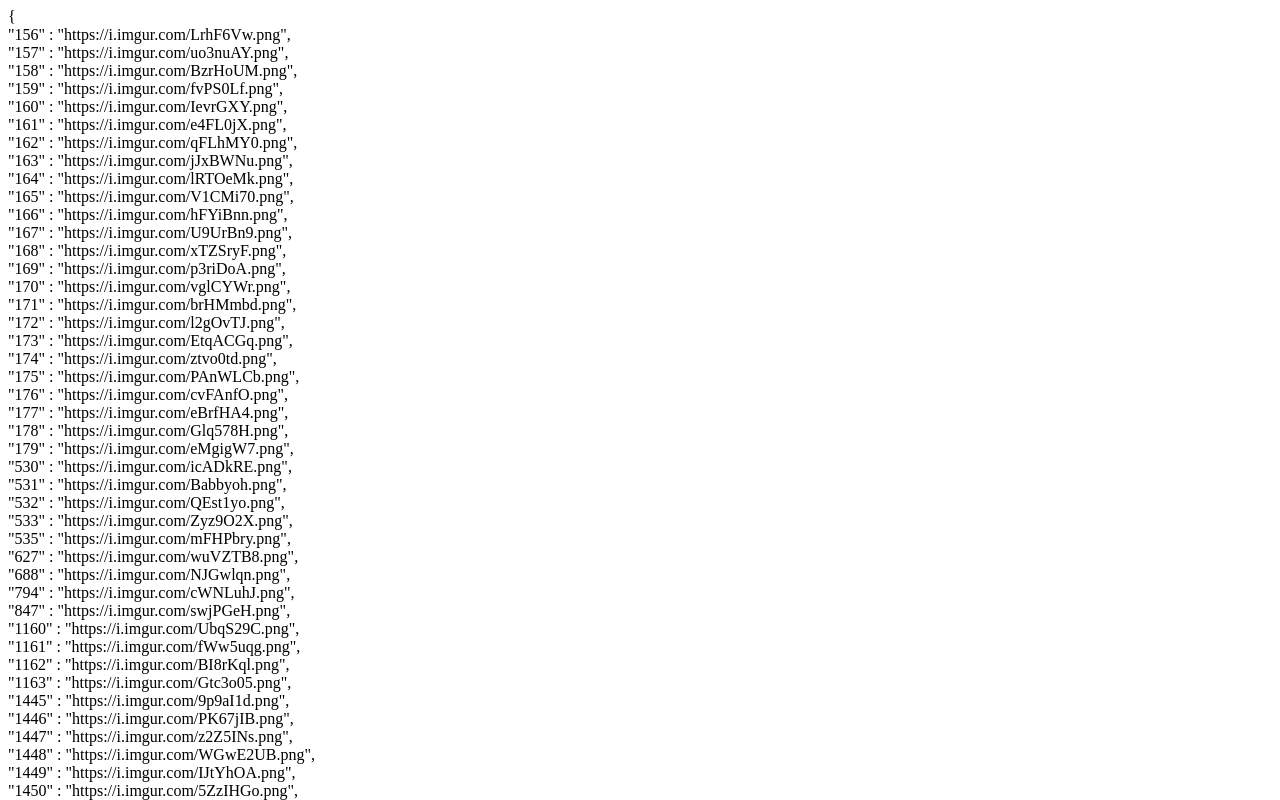
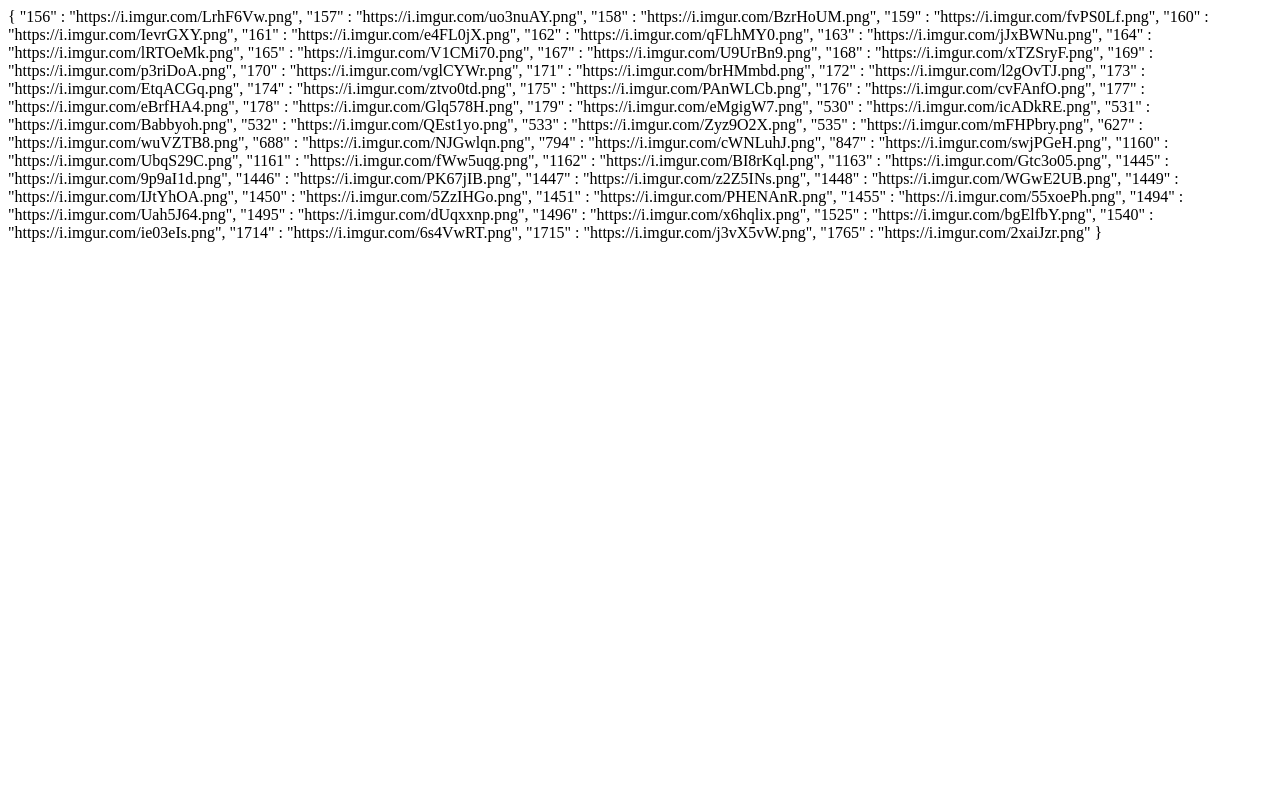
Before and after one commit to AivinXJ/smashgg-bh-images, a plain HTML site: page index.html in a window 1280 px wide. Shown: the top 800 px of the page. Drawn offline with Linux system fonts and the light colour scheme.

Commit message:
Update index.html

```diff
--- a/index.html
+++ b/index.html
@@ -2,113 +2,58 @@
 <title>Brawlhalla Legend Images</title>
 <body>
 {
-<BR>
     "156" : "https://i.imgur.com/LrhF6Vw.png",
-<BR>
     "157" : "https://i.imgur.com/uo3nuAY.png",
-<BR>
     "158" : "https://i.imgur.com/BzrHoUM.png",
-<BR>
     "159" : "https://i.imgur.com/fvPS0Lf.png",
-<BR>
     "160" : "https://i.imgur.com/IevrGXY.png",
-<BR>
     "161" : "https://i.imgur.com/e4FL0jX.png",
-<BR>
     "162" : "https://i.imgur.com/qFLhMY0.png",
-<BR>
     "163" : "https://i.imgur.com/jJxBWNu.png",
-<BR>
     "164" : "https://i.imgur.com/lRTOeMk.png",
-<BR>
     "165" : "https://i.imgur.com/V1CMi70.png",
-<BR>
-    "166" : "https://i.imgur.com/hFYiBnn.png",
-<BR>
     "167" : "https://i.imgur.com/U9UrBn9.png",
-<BR>
     "168" : "https://i.imgur.com/xTZSryF.png",
-<BR>
     "169" : "https://i.imgur.com/p3riDoA.png",
-<BR>
     "170" : "https://i.imgur.com/vglCYWr.png",
-<BR>
     "171" : "https://i.imgur.com/brHMmbd.png",
-<BR>
     "172" : "https://i.imgur.com/l2gOvTJ.png",
-<BR>
     "173" : "https://i.imgur.com/EtqACGq.png",
-<BR>
     "174" : "https://i.imgur.com/ztvo0td.png",
-<BR>
     "175" : "https://i.imgur.com/PAnWLCb.png",
-<BR>
     "176" : "https://i.imgur.com/cvFAnfO.png",
-<BR>
     "177" : "https://i.imgur.com/eBrfHA4.png",
-<BR>
     "178" : "https://i.imgur.com/Glq578H.png",
-<BR>
     "179" : "https://i.imgur.com/eMgigW7.png",
-<BR>
     "530" : "https://i.imgur.com/icADkRE.png",
-<BR>
     "531" : "https://i.imgur.com/Babbyoh.png",
-<BR>
     "532" : "https://i.imgur.com/QEst1yo.png",
-<BR>
     "533" : "https://i.imgur.com/Zyz9O2X.png",
-<BR>
     "535" : "https://i.imgur.com/mFHPbry.png",
-<BR>
     "627" : "https://i.imgur.com/wuVZTB8.png",
-<BR>
     "688" : "https://i.imgur.com/NJGwlqn.png",
-<BR>
     "794" : "https://i.imgur.com/cWNLuhJ.png",
-<BR>
     "847" : "https://i.imgur.com/swjPGeH.png",
-<BR>
     "1160" : "https://i.imgur.com/UbqS29C.png",
-<BR>
     "1161" : "https://i.imgur.com/fWw5uqg.png",
-<BR>
     "1162" : "https://i.imgur.com/BI8rKql.png",
-<BR>
     "1163" : "https://i.imgur.com/Gtc3o05.png",
-<BR>
     "1445" : "https://i.imgur.com/9p9aI1d.png",
-<BR>
     "1446" : "https://i.imgur.com/PK67jIB.png",
-<BR>
     "1447" : "https://i.imgur.com/z2Z5INs.png",
-<BR>
     "1448" : "https://i.imgur.com/WGwE2UB.png",
-<BR>
     "1449" : "https://i.imgur.com/IJtYhOA.png",
-<BR>
     "1450" : "https://i.imgur.com/5ZzIHGo.png",
-<BR>
     "1451" : "https://i.imgur.com/PHENAnR.png",
-<BR>
     "1455" : "https://i.imgur.com/55xoePh.png",
-<BR>
     "1494" : "https://i.imgur.com/Uah5J64.png",
-<BR>
     "1495" : "https://i.imgur.com/dUqxxnp.png",
-<BR>
     "1496" : "https://i.imgur.com/x6hqlix.png",
-<BR>
     "1525" : "https://i.imgur.com/bgElfbY.png",
-<BR>
     "1540" : "https://i.imgur.com/ie03eIs.png",
-<BR>
     "1714" : "https://i.imgur.com/6s4VwRT.png",
-<BR>
     "1715" : "https://i.imgur.com/j3vX5vW.png",
-<BR>
     "1765" : "https://i.imgur.com/2xaiJzr.png"
-<BR>
 }
 </body>
 </html>
```
